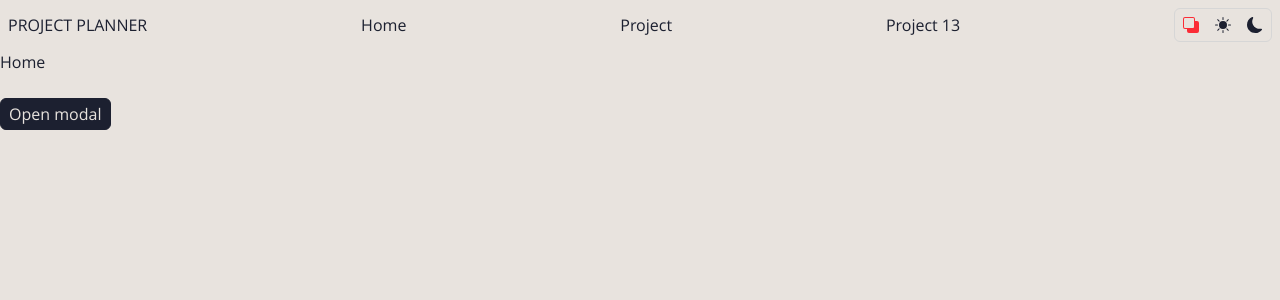
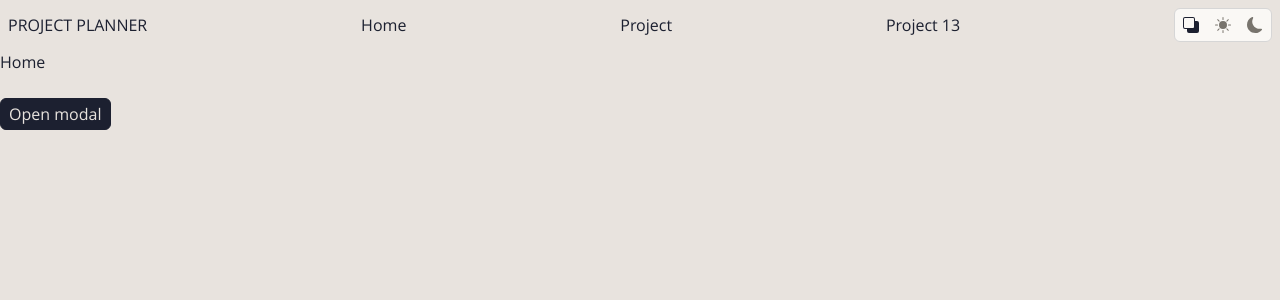
Before and after one commit to Amater-AK/Personal-Project-Planner, a React (Vite) app: page / in a window 1280 px wide. Shown: the top 300 px of the page. Built offline with nearby package versions, Linux system fonts and the light colour scheme.

Commit message:
set theme selector styles

```diff
--- a/src/shared/components/ThemeSelector.tsx
+++ b/src/shared/components/ThemeSelector.tsx
@@ -53,7 +53,7 @@ export function ThemeSelector() {
     }, [THEMES]);
 
     return (
-        <div className="flex items-center bg-surface-secondary border border-border rounded-md overflow-clip">
+        <div className="flex items-center bg-input-bg border border-input-border rounded-medium">
             {items.map((item) => (
                 <ThemeItem
                     key={item.id}
@@ -85,7 +85,7 @@ function ThemeItem({ item, checked, onChange }: ThemeItemProps) {
             />
             <label
                 htmlFor={item.id}
-                className={`flex items-center gap-2 p-2 cursor-pointer transition-colors duration-300 ${checked ? "text-red-500" : ""}`}
+                className={`flex items-center gap-2 p-2 text-input-placeholder cursor-pointer transition-colors duration-300 hover:text-input-text ${checked ? "text-input-text" : ""}`}
                 title={item?.title}
             >
                 {item.content}
```
